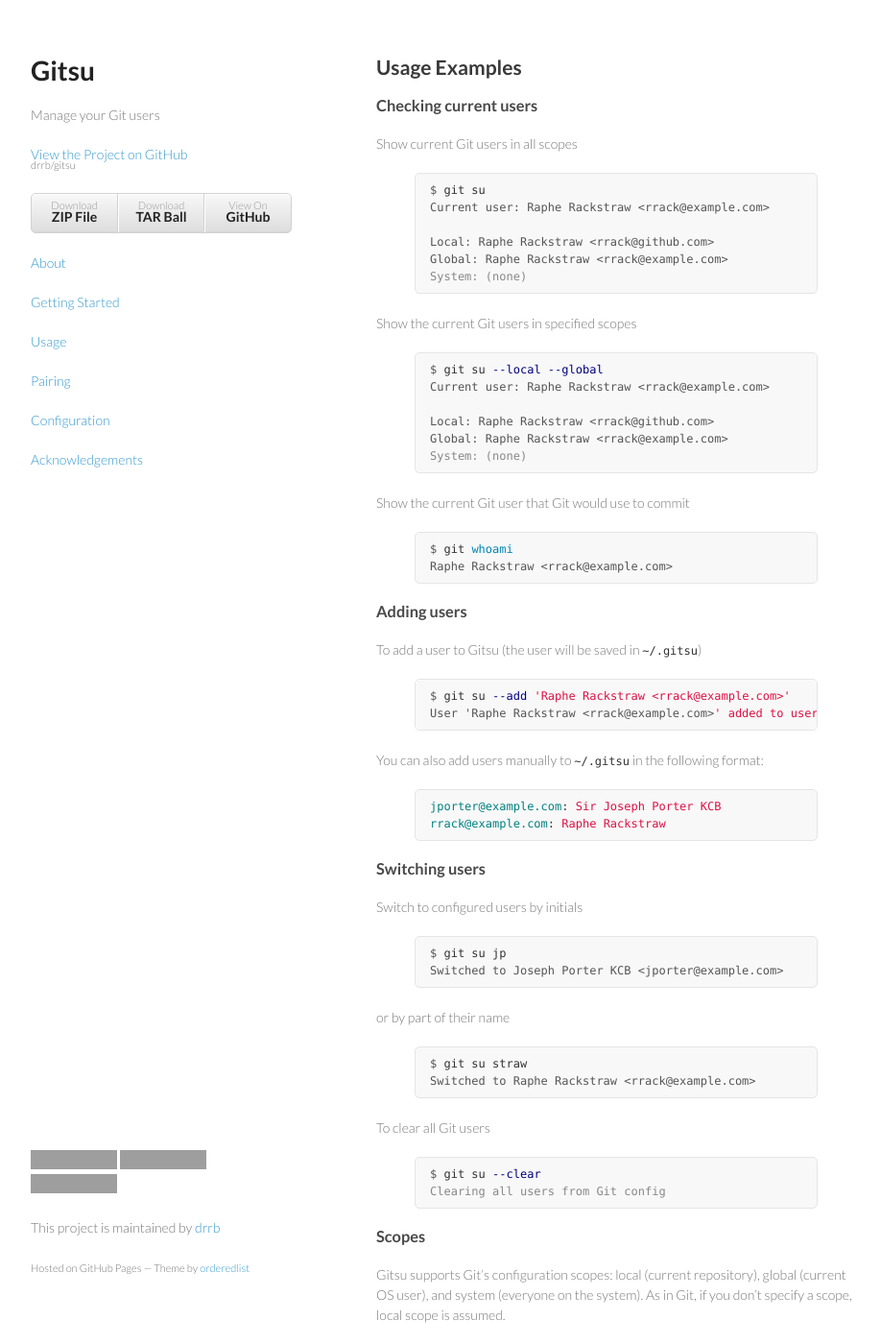
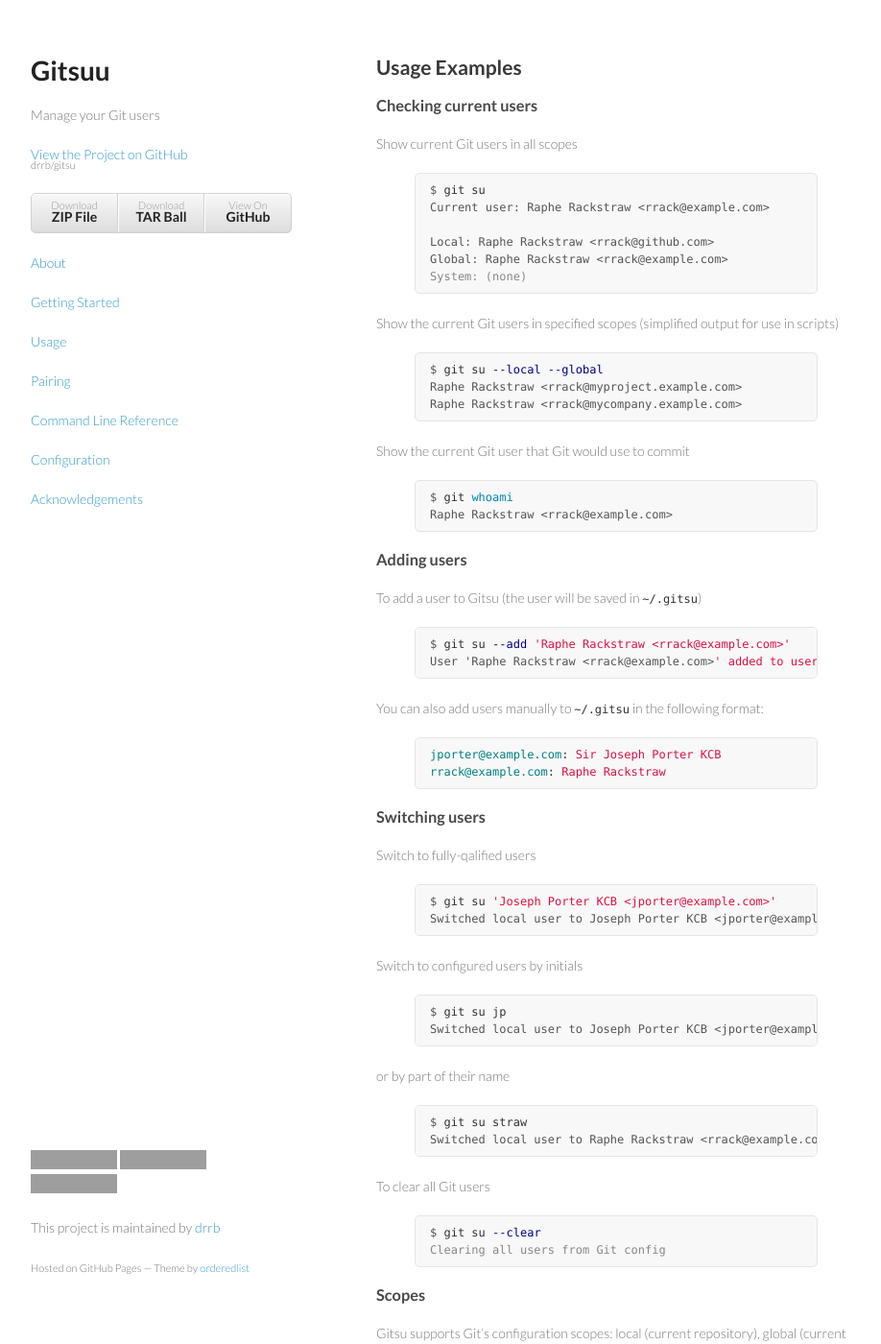
Before and after one commit to drrb/gitsu, a Jekyll site: the page built from usage/index.md, in a window 1280 px wide and 1400 px high. Shown: the whole window at 96% size, without its empty margins (178-1096 px from the left). Built offline with Jekyll 4.4.1, drawn with Linux system fonts in a browser that asks for light colours; Markdown is read by kramdown in place of the engine named in the settings; some of the changed text lies outside the part shown; grey boxes are pictures that could not be loaded.

Commit message:
Completed documentation

```diff
--- a/_layouts/minimal.html
+++ b/_layouts/minimal.html
@@ -15,7 +15,7 @@
   <body>
     <div class="wrapper">
       <header>
-        <h1>Gitsu</h1>
+        <h1>Gitsuu</h1>
         <p>Manage your Git users</p>
 
         <p class="view"><a href="https://github.com/drrb/gitsu">View the Project on GitHub <small>drrb/gitsu</small></a></p>
@@ -30,6 +30,7 @@
         <p class="view"><a href="/gitsu/getting-started/">Getting Started</a></p>
         <p class="view"><a href="/gitsu/usage/">Usage</a></p>
         <p class="view"><a href="/gitsu/pairing/">Pairing</a></p>
+        <p class="view"><a href="/gitsu/cli/">Command Line Reference</a></p>
         <p class="view"><a href="/gitsu/configuration/">Configuration</a></p>
         <p class="view"><a href="/gitsu/acknowledgements/">Acknowledgements</a></p>
       </header>
--- a/usage/index.md
+++ b/usage/index.md
@@ -17,15 +17,12 @@
 System: (none)
 {% endhighlight %}
 
-Show the current Git users in specified scopes
+Show the current Git users in specified scopes (simplified output for use in scripts)
 
 {% highlight console %}
 $ git su --local --global
-Current user: Raphe Rackstraw <rrack@example.com>
-
-Local: Raphe Rackstraw <rrack@github.com>
-Global: Raphe Rackstraw <rrack@example.com>
-System: (none)
+Raphe Rackstraw <rrack@myproject.example.com>
+Raphe Rackstraw <rrack@mycompany.example.com>
 {% endhighlight %}
 
 Show the current Git user that Git would use to commit
@@ -53,18 +50,25 @@
 
 ### Switching users
 
+Switch to fully-qalified users
+
+{% highlight console %}
+$ git su 'Joseph Porter KCB <jporter@example.com>'
+Switched local user to Joseph Porter KCB <jporter@example.com>
+{% endhighlight %}
+
 Switch to configured users by initials
 
 {% highlight console %}
 $ git su jp
-Switched to Joseph Porter KCB <jporter@example.com>
+Switched local user to Joseph Porter KCB <jporter@example.com>
 {% endhighlight %}
 
 or by part of their name
 
 {% highlight console %}
 $ git su straw
-Switched to Raphe Rackstraw <rrack@example.com>
+Switched local user to Raphe Rackstraw <rrack@example.com>
 {% endhighlight %}
 
 To clear all Git users
@@ -93,3 +97,25 @@
 $ git su --clear --global
 Clearing Git user in global scope
 {% endhighlight %}
+
+### Miscellaneous Features
+
+To display the options available for Gitsu
+
+{% highlight console %}
+$ git su --help
+{% endhighlight %}
+
+To list all the users Gitsu knows about
+
+{% highlight console %}
+$ git su --list
+Joseph Porter KCB <joe@example.com>
+John Galt <john@example.com>
+{% endhighlight %}
+
+To open the Gitsu config file in an editor (the same one Git uses)
+
+{% highlight console %}
+$ git su --edit
+{% endhighlight %}
```
Also changed, not shown: other parts of usage/index.md (+1 -1 lines), cli/index.md (added, +37 -0 lines), configuration/index.md (+3 -0 lines), getting-started/index.md (+9 -7 lines).
